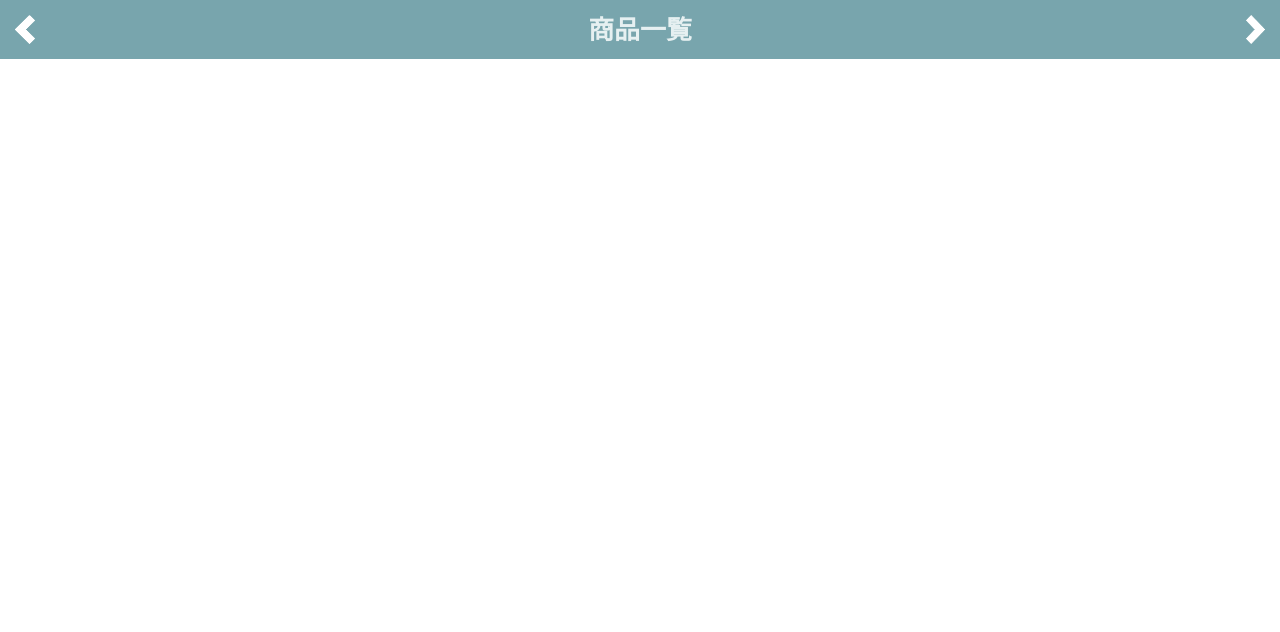
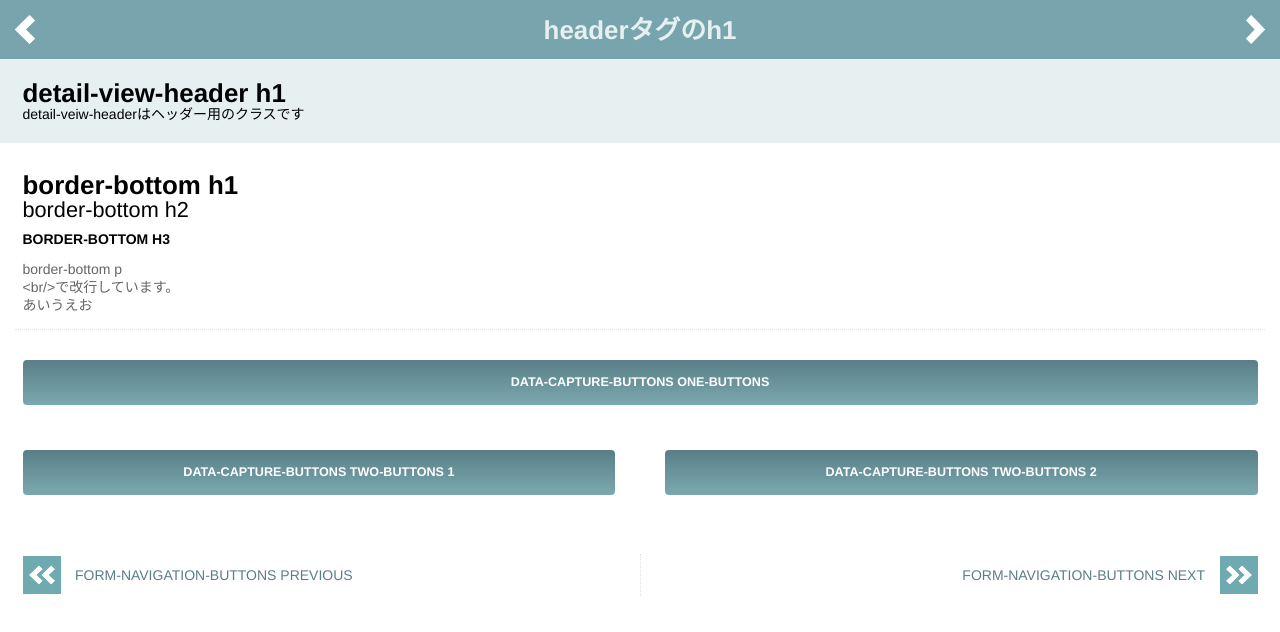
Before and after one commit to hikasaasy/Mobile-Design-Templates-ns, a plain HTML site: page basic2.html in a window 1280 px wide. Drawn offline with Linux system fonts and the light colour scheme.

Commit message:
basic2.html

```diff
--- a/basic2.html
+++ b/basic2.html
@@ -24,11 +24,52 @@
     <header>
         <div class="main-menu-button main-menu-button-left"><a class="left-arrow">&nbsp;</a></div>
         <div class="main-menu-button main-menu-button-right"><a class="right-arrow">&nbsp;</a></div>
-        <h1>商品一覧</h1>
+        <h1>headerタグのh1</h1>
     </header>
 
     <div id="app-content" class="app-content">
 
+        <div class="detail-view-header">
+            <div class="content">
+                <h1>detail-view-header h1</h1>
+                detail-veiw-headerはヘッダー用のクラスです
+            </div><!--.content-->
+        </div><!--.detail-view-header-->
+
+        <section class="border-bottom">
+            <div class="content">
+                <h1>border-bottom h1</h1>
+                <h2>border-bottom h2</h2>
+                <h3>border-bottom h3</h3>
+                <p>
+                    border-bottom p<br/>
+                    &lt;br/&gt;で改行しています。<br/>
+                    あいうえお
+                </p>
+            </div>
+        </section>
+
+        <section class="data-capture-buttons one-buttons">
+            <div class="content">
+                <a href="#">data-capture-buttons one-buttons</a>
+            </div>
+        </section><!--.data-capture-buttons-->
+
+        <section class="data-capture-buttons two-buttons">
+            <div class="content">
+                <a href="#">data-capture-buttons two-buttons 1</a>
+                <a href="#">data-capture-buttons two-buttons 2</a>
+            </div>
+        </section><!--.data-capture-buttons-->
+
+    <section class="form-navigation-buttons">
+        <h3></h3>
+        <div class="content">
+            <a href="#" class="span-50 previous">form-navigation-buttons previous</a>
+            <a href="#" class="span-50 next">form-navigation-buttons next</a>
+            <!--a href="#" class="span-50 finish">finish</a-->
+        </div>
+    </section><!--#form-bottom-buttons-->
     </div><!--#app-content-->
 </div><!--#app-wrapper-->
 
```
